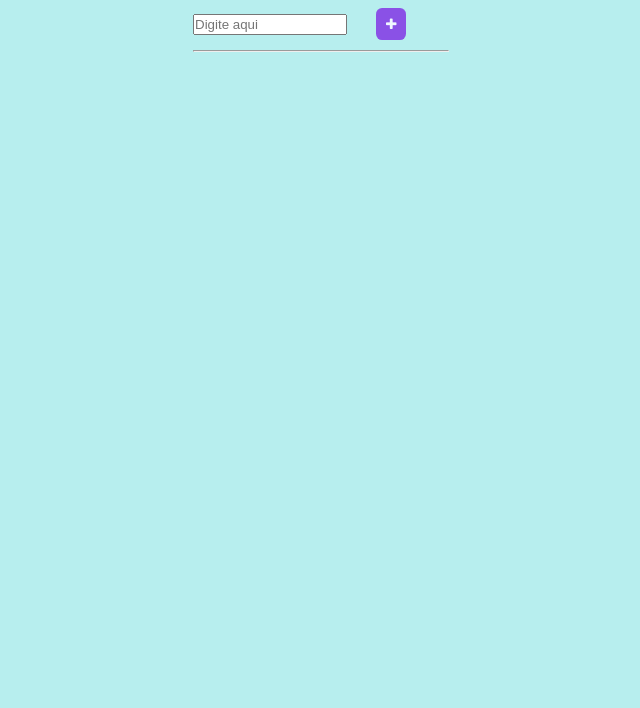
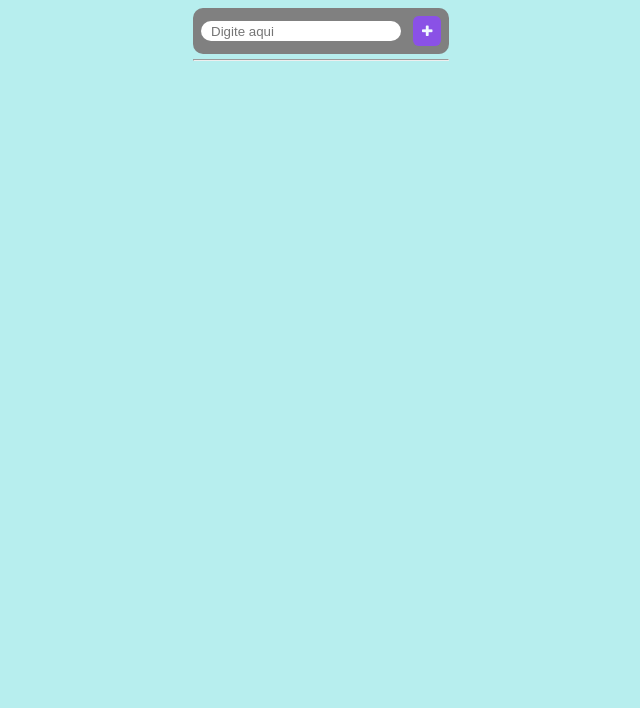
Before and after one commit to leomacieldutra/Desafio-TODO, a plain HTML site: page index.html in a window 1280 px wide. Shown: the part 92-800 px from the top of the page, without its empty margins (319-959 px from the left). Drawn offline with Linux system fonts and the light colour scheme.

Commit message:
versao funcionando

```diff
--- a/app.js
+++ b/app.js
@@ -25,7 +25,9 @@ const criarTarefa = (text, status, indice) =>{
         <i class="fa fa-trash" data-indice = ${indice} data-acao = 'excluir'></i></button>
     </div>
     `
+
     document.getElementById('listarTarefa').appendChild(tarefa);
+
 }
 inputNewTarefa.addEventListener('keypress', (e) => {
     let texto = inputNewTarefa.value
--- a/style.css
+++ b/style.css
@@ -39,30 +39,40 @@ button{
     outline: none;
 }
 #inputNewTarefa{
-    width: 60%;
-    height: 21px;
+    margin-top: 5px;
+
+    height: 20px;
+    border: none;
+    padding: 10px;
+    border-radius: 10px;
+    outline: none;
+    width: 90%;
 }
 
 
 #btnAddTarefa{
-    margin-left: 10%;
+    margin-left: 5%;
     width: 30px;
-    height: 32px;
+    height: 30px;
     background-color: rgb(138, 81, 230);
     border-radius: 20%;
-    padding: 2px;
+
     color: aliceblue;
 }
 .inserirNovaTarfa{
-    margin-bottom: 10px;
+    background-color: grey;
+    padding: 8px;
+    border-radius: 10px;
+    display: flex;
+    margin-bottom: 5px;
 }
 
 .divdados{
-    margin-top: 10px;
+    margin-top: 5px;
     padding: 10px;
     background: lightgrey;
     border-radius: 8px;
-    box-shadow: 6px 5px 10px 0px gray;
+    box-shadow: 6px 5px 10px 0px aliceblue;
     display: flex;
     align-items: center;
 }
@@ -80,3 +90,7 @@ button{
     color: aliceblue;
     border: 1px;
 }
+
+ li{
+    list-style-type: none;
+ }
```
